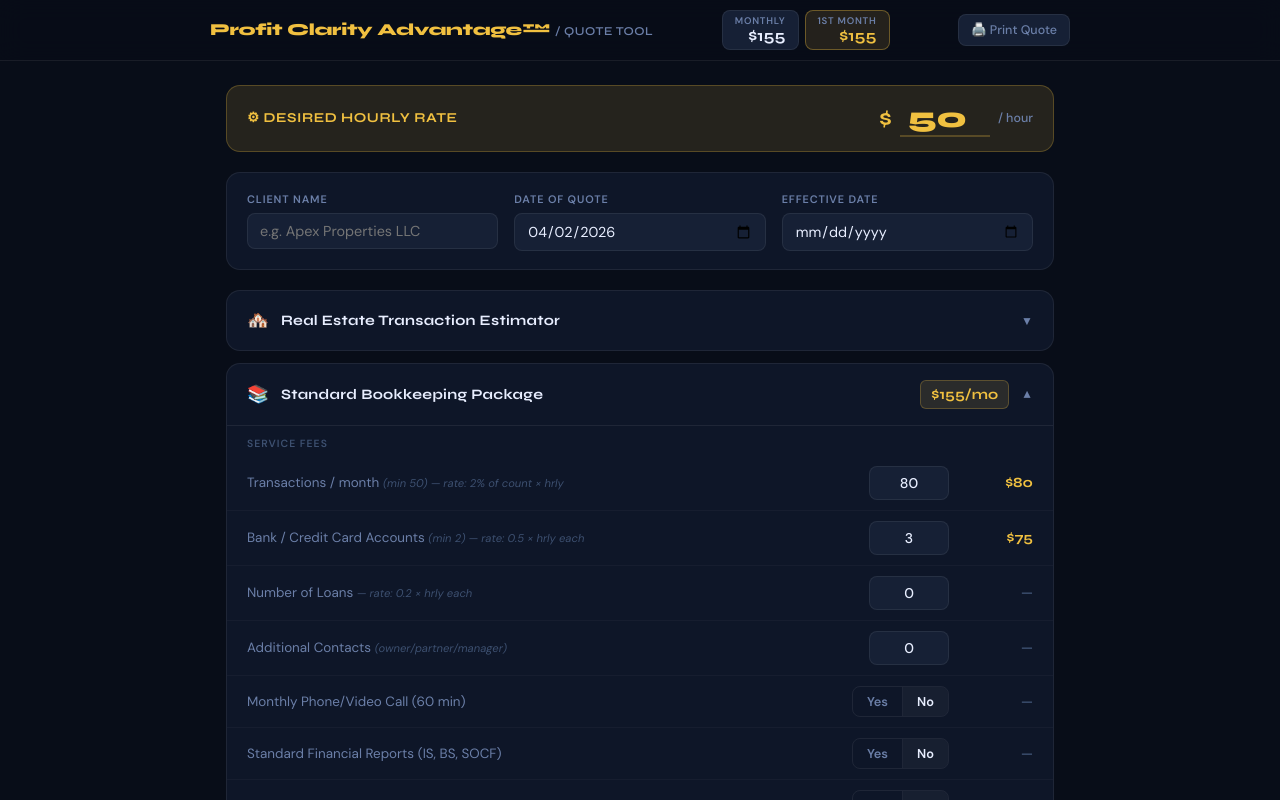
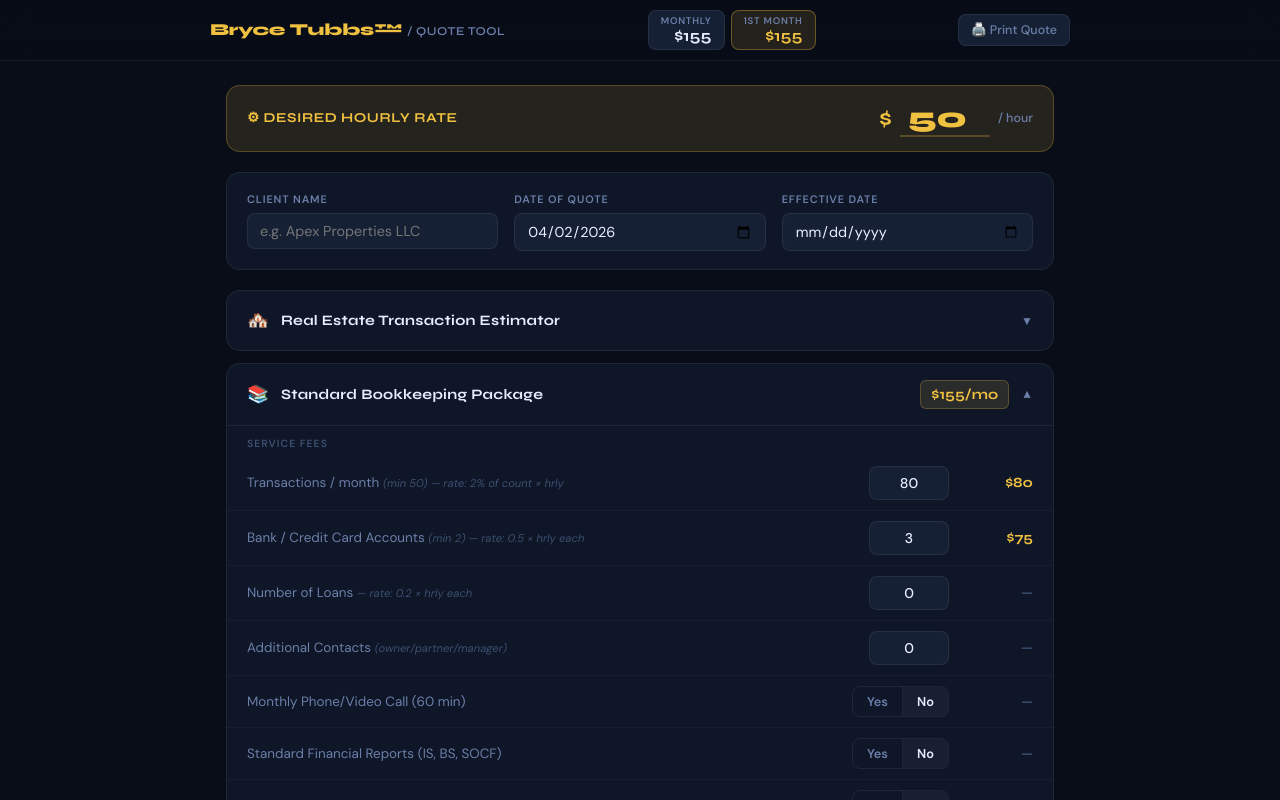
Before and after one commit to PCA-Bookkeeping/pricing-calculator, a React (Vite) app: page / in a window 1280 px wide. Shown: the top 800 px of the page. Built offline with nearby package versions, Linux system fonts and the light colour scheme.

Commit message:
Update App.jsx

```diff
--- a/src/App.jsx
+++ b/src/App.jsx
@@ -342,7 +342,7 @@ export default function App() {
       <header className="app-header">
         <div className="header-inner">
           <div className="brand-logo">
-            Profit Clarity Advantage™ <span>/ QUOTE TOOL</span>
+            Bryce Tubbs™ <span>/ QUOTE TOOL</span>
           </div>
           <div className="header-totals">
             <div className="header-total-chip">
@@ -366,7 +366,7 @@ export default function App() {
           {/* PRINT HEADER — only visible when printing */}
           <div className="print-header" style={{ display: 'none' }}>
             <div>
-              <div style={{ fontFamily: 'Syne, sans-serif', fontWeight: 800, fontSize: '1.3rem', color: '#b8860b' }}>Profit Clarity Advantage™</div>
+              <div style={{ fontFamily: 'Syne, sans-serif', fontWeight: 800, fontSize: '1.3rem', color: '#b8860b' }}>Bryce Tubbs™</div>
               <div style={{ fontSize: '0.8rem', color: '#555', marginTop: 2 }}>Client Pricing Quote</div>
             </div>
             <div style={{ textAlign: 'right', fontSize: '0.8rem', color: '#555' }}>
```
